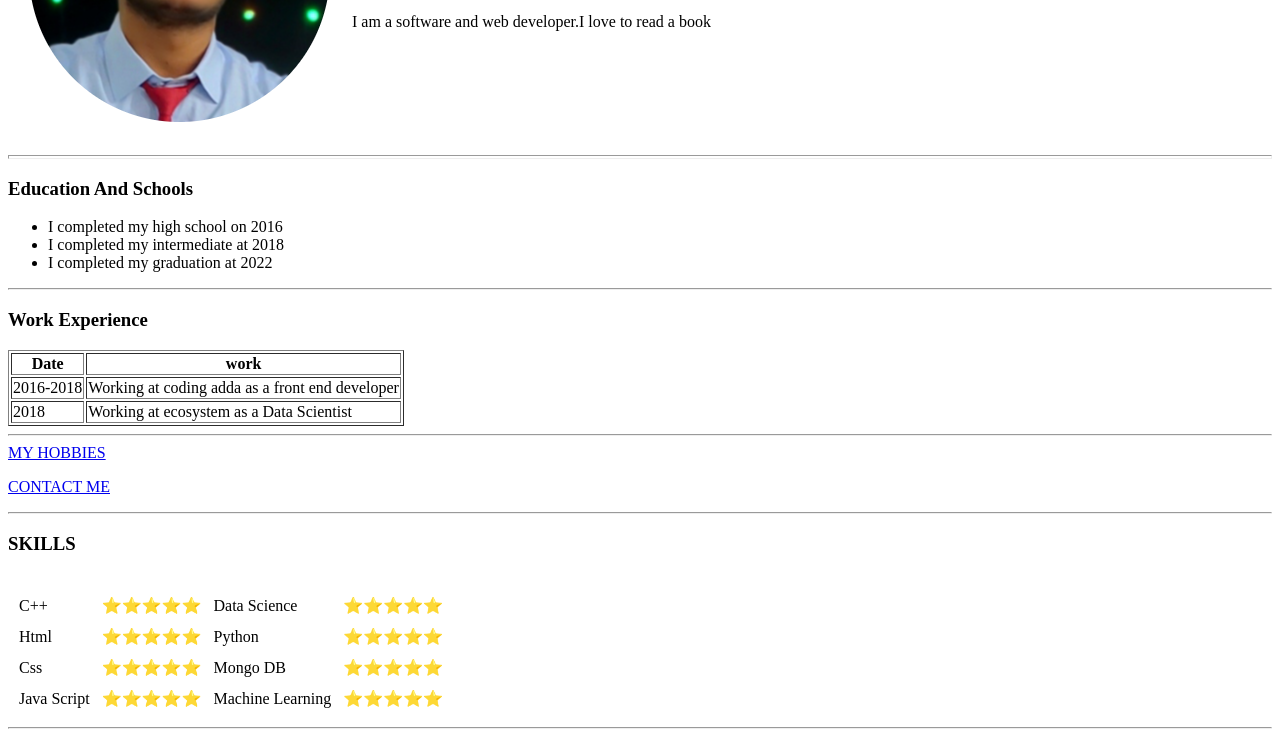
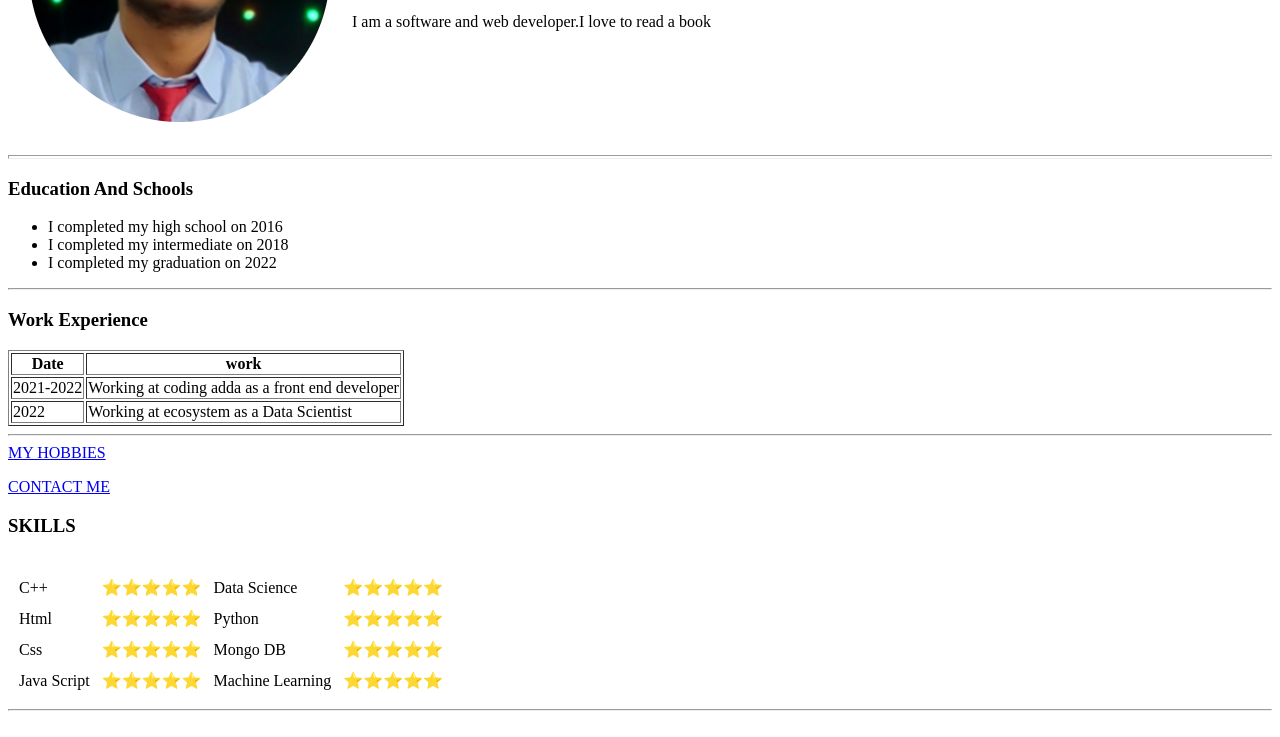
Before and after one commit to avaneesh8004/CV, a plain HTML site: page index.html in a window 1280 px wide. Shown: the part 208-945 px from the top of the page. Drawn offline with Linux system fonts and the light colour scheme.

Commit message:
Add files via upload

```diff
--- a/index.html
+++ b/index.html
@@ -4,6 +4,7 @@
     <meta charset="utf-8">
     <!--center-->
     <title>Avaneesh Personal Site</title>
+    <link rel="stylesheet" href="css/styles.css">
   </head>
   <body>
     <table cellspacing="20">
@@ -18,8 +19,8 @@
 <h3>Education And Schools</h3>
 <ul>
   <li>I completed my high school on 2016</li>
-  <li>I completed my intermediate at 2018</li>
-  <li>I completed my graduation at 2022</li>
+  <li>I completed my intermediate on 2018</li>
+  <li>I completed my graduation on 2022</li>
 </ul>
 <hr>
 <h3>Work Experience</h3>
@@ -36,19 +37,20 @@
 
   </tfoot>
 <tr>
-  <td>2016-2018</td>
+  <td>2021-2022</td>
   <td>Working at coding adda as a front end developer</td>
 </tr>
 <tr>
-  <td>2018</td>
+  <td>2022</td>
   <td>Working at ecosystem as a Data Scientist</td>
 </tr>
 </table>
 <hr>
-<a href="hobbies.html">MY HOBBIES</a>
+<a href="hobbies.html">MY HOBBIES</a><br>
+
 <p><a href="contactme.html">CONTACT ME</a></p>
 </tbody>
-<hr>
+<!--hr-->
 <h3>SKILLS</h3>
 <table cellspacing="10">
     <tr>
@@ -80,5 +82,7 @@
         </tr>
       </table>
       <hr>
+
+      <a href="#"></a>
 </body>
 </html>
```
